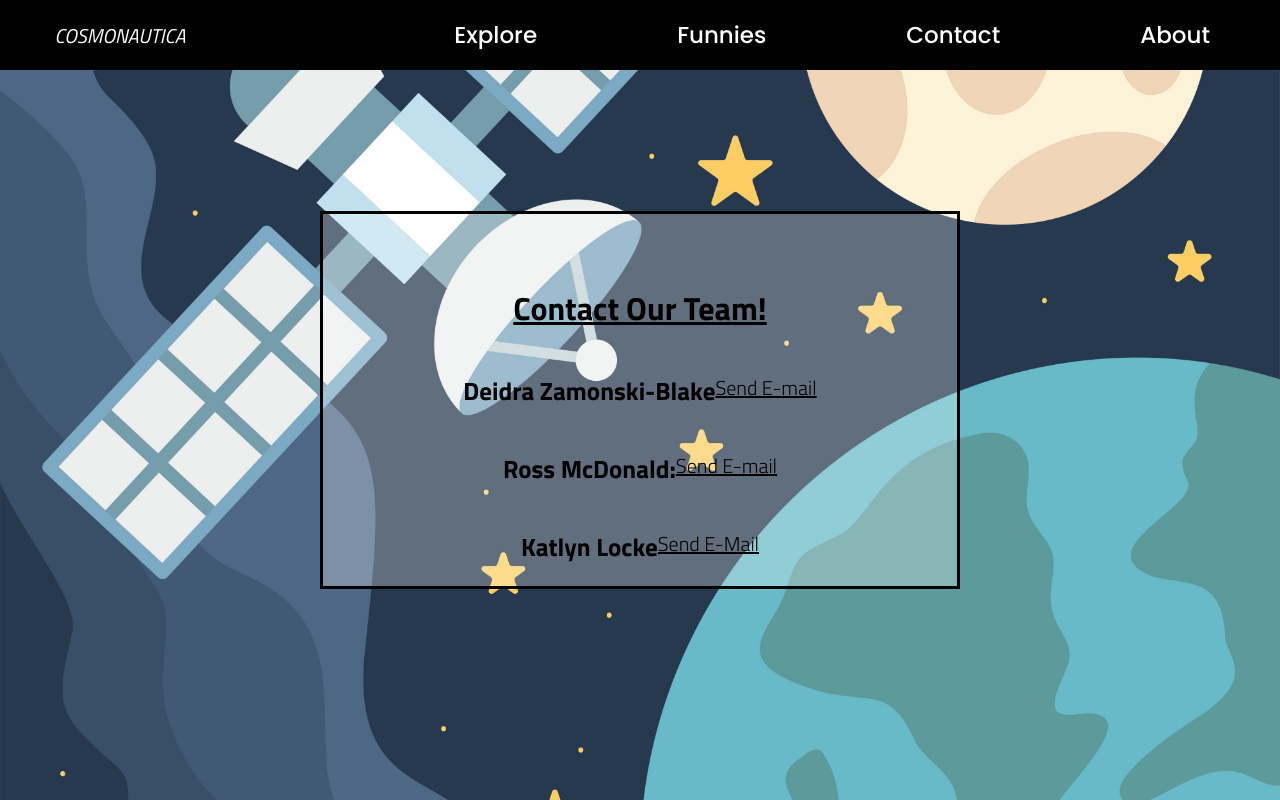
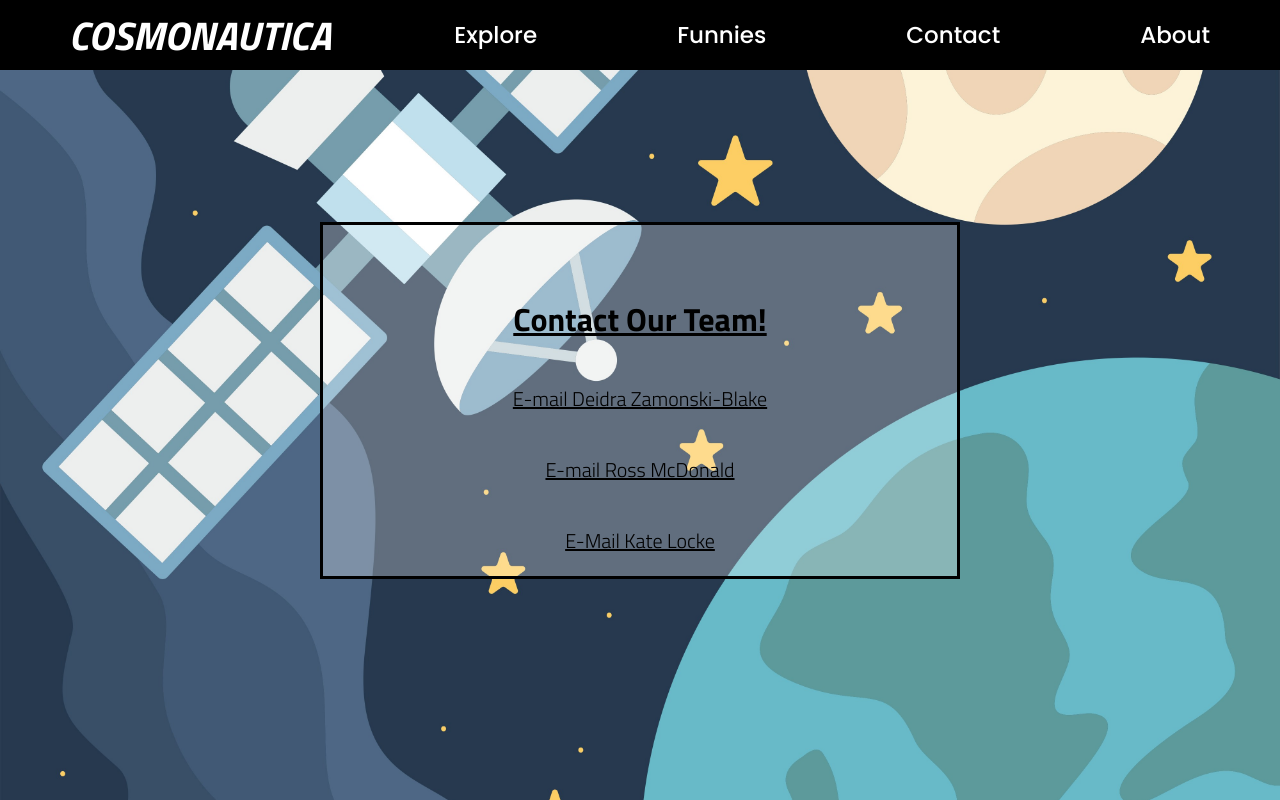
Before and after one commit to GRossMcDonald/jac-enterprises-react, a React (Create React App) app in the folder frontend/: page /contact in a window 1280 px wide. Built offline with nearby package versions, Linux system fonts and the light colour scheme.

Commit message:
Changed some class names and minor css changes

```diff
--- a/frontend/src/components/About.css
+++ b/frontend/src/components/About.css
@@ -13,34 +13,33 @@
 }
 
 .about-info {
+  display: flex;
   background-color: rgba(255, 255, 255, 0.466);
   border: 3px solid black;
   border-radius: 20px;
   padding: auto;
   margin: auto;
-  width: 40%;
+  width: 50%;
 }
 
-li {
-  display: flex;
+.student-section {
+  display: inline;
   text-align: center;
   justify-content: center;
 }
 
 .student-name {
   text-decoration: underline;
+  font-weight: 600;
 }
 
-h2 {
-  font-weight: 700;
-}
-
-img {
+.student-pic img {
   border: 3px solid black;
   border-radius: 20px;
 }
 
-p {
+.bio {
+  display: inline;
   font-family: "Titillium Web", sans-serif;
   font-weight: 500;
   font-size: 20px;
--- a/frontend/src/components/About.js
+++ b/frontend/src/components/About.js
@@ -9,13 +9,15 @@ function About() {
       <Navbar />
       <div className="about-info">
         <ul>
-          <li className="student">
+          <li className="student-section">
+            <div className="student-pic">
               <img
                 src={require("../components/images/DeidraPic.png")}
                 alt="Deidra"
                 width="200px"
                 height="200px"
               />
+            </div>
 
             <p className="bio">
               <h2 className="student-name">Deidra Zamonski-Blake</h2>
@@ -26,12 +28,15 @@ function About() {
             </p>
           </li>
           <li className="student">
+            <div className="student-pic">
               <img
                 src={require("../components/images/RossPic.png")}
+                className="student-pic"
                 alt="Ross"
                 width="200px"
                 height="200px"
               ></img>
+            </div>
 
             <p className="bio">
               <h2 className="student-name">Ross McDonald</h2>
@@ -43,12 +48,15 @@ function About() {
             </p>
           </li>
           <li className="student">
+            <div className="student-pic">
               <img
                 src={require("../components/images/KatePic.jpg")}
                 alt="Kate"
                 width="200px"
                 height="200px"
               />
+            </div>
+
             <p className="bio">
               <h2 className="student-name">Kate Locke</h2>
               Kate is a full-stack development student at We Can Code it with a
--- a/frontend/src/components/Contact.css
+++ b/frontend/src/components/Contact.css
@@ -10,7 +10,7 @@
   background-size: cover;
 }
 
-h1 {
+.contact-header {
   text-decoration: underline;
 }
 .contact-info {
@@ -21,16 +21,18 @@ h1 {
   width: 50%;
   padding-top: 50px;
 }
-li {
+.contact-item {
   padding: 20px;
+
   font-weight: 300;
 }
-h2 {
-  font-size: 25px;
-  font-weight: 350;
-}
+
 .email-link {
   color: black;
   font-size: 20px;
   text-decoration: underline;
 }
+
+.email-link:hover {
+  color: rgb(18, 18, 73);
+}
--- a/frontend/src/components/Contact.js
+++ b/frontend/src/components/Contact.js
@@ -8,25 +8,22 @@ function Contact() {
       <Navbar />
       <div className="contact-info">
         <ul>
-          <li>
+          <li className="contact-item">
             <h1 className="contact-header">Contact Our Team!</h1>
           </li>
-          <li>
-            <h2>Deidra Zamonski-Blake</h2>
+          <li className="contact-item">
             <a href="deidra.zamonskiblake@gmail.com" className="email-link">
-              Send E-mail
+              E-mail Deidra Zamonski-Blake
             </a>
           </li>
-          <li>
-            <h2>Ross McDonald:</h2>
+          <li className="contact-item">
             <a href="mailto:Ross_McDonald@outlook.com" className="email-link">
-              Send E-mail
+              E-mail Ross McDonald
             </a>
           </li>
-          <li>
-            <h2>Katlyn Locke</h2>
+          <li className="contact-item">
             <a href="mailto:katlynlocke1028@gmail.com" className="email-link">
-              Send E-Mail
+              E-Mail Kate Locke
             </a>
           </li>
         </ul>
```
Lines whose indentation alone changed are shown as unchanged.
